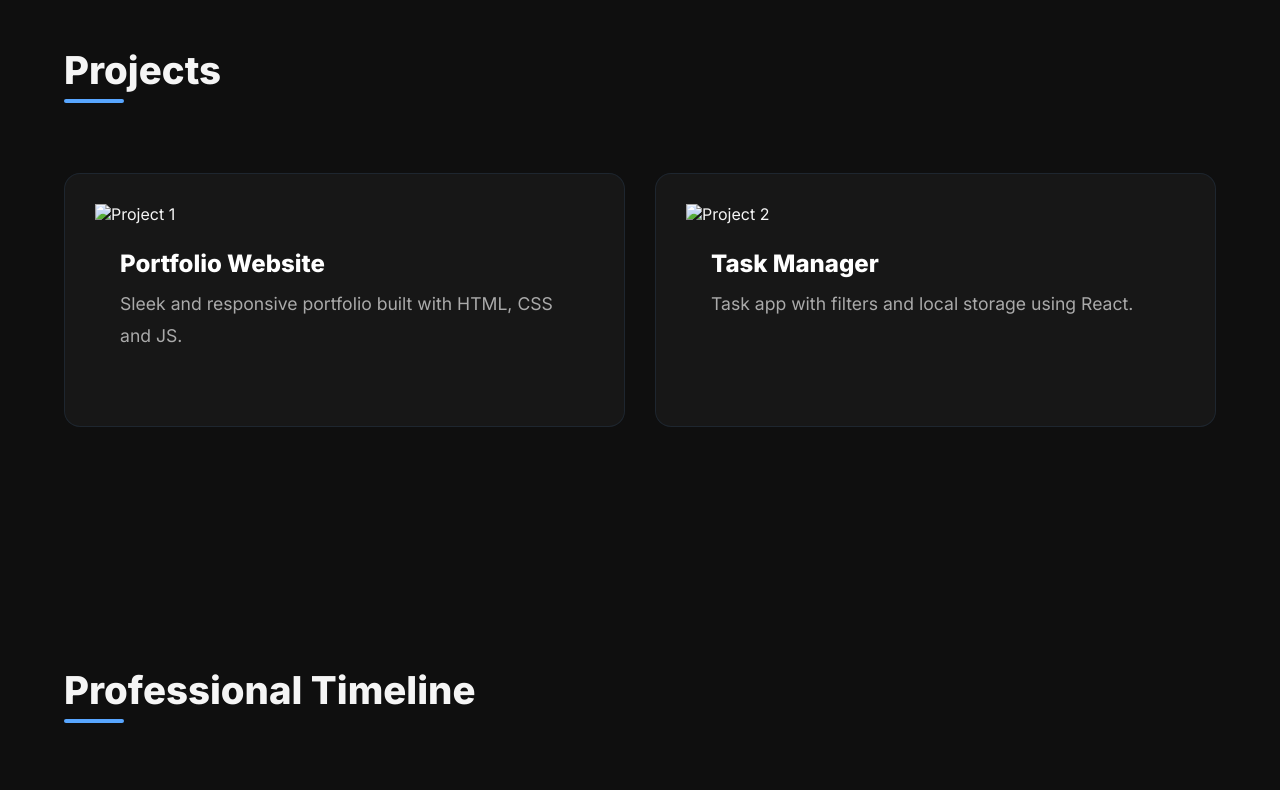
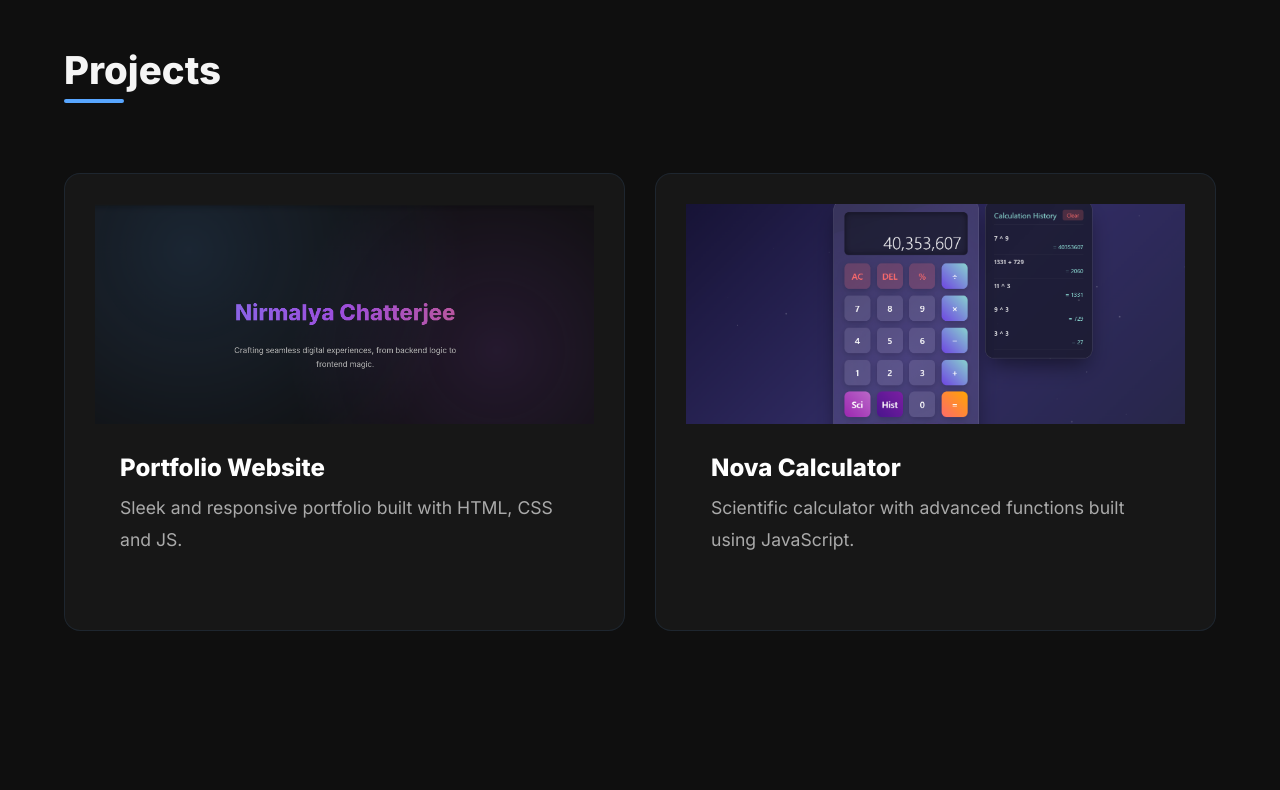
Before and after one commit to amrinXanc/Portfolio, a plain HTML site: page index.html in a window 1280 px wide. Shown: the part 1947-2737 px from the top of the page. Drawn offline with nearby package versions, Linux system fonts and the light colour scheme.

Commit message:
Replace all files

```diff
--- a/index.html
+++ b/index.html
@@ -91,17 +91,17 @@
             <h2>Projects</h2>
             <div class="project-grid">
                 <div class="project-card">
-                    <img src="project1.jpg" alt="Project 1" class="project-image">
+                    <img src="public/project-1.png" alt="Project 1" class="project-image">
                     <div class="project-info">
                         <h3>Portfolio Website</h3>
                         <p>Sleek and responsive portfolio built with HTML, CSS and JS.</p>
                     </div>
                 </div>
                 <div class="project-card">
-                    <img src="project2.jpg" alt="Project 2" class="project-image">
+                    <img src="public/project2.png" alt="Project 2" class="project-image">
                     <div class="project-info">
-                        <h3>Task Manager</h3>
-                        <p>Task app with filters and local storage using React.</p>
+                        <h3>Nova Calculator</h3>
+                        <p>Scientific calculator with advanced functions built using JavaScript.</p>
                     </div>
                 </div>
             </div>
```
Also changed, not shown: public/project-1.png (added), public/project2.png (added).
